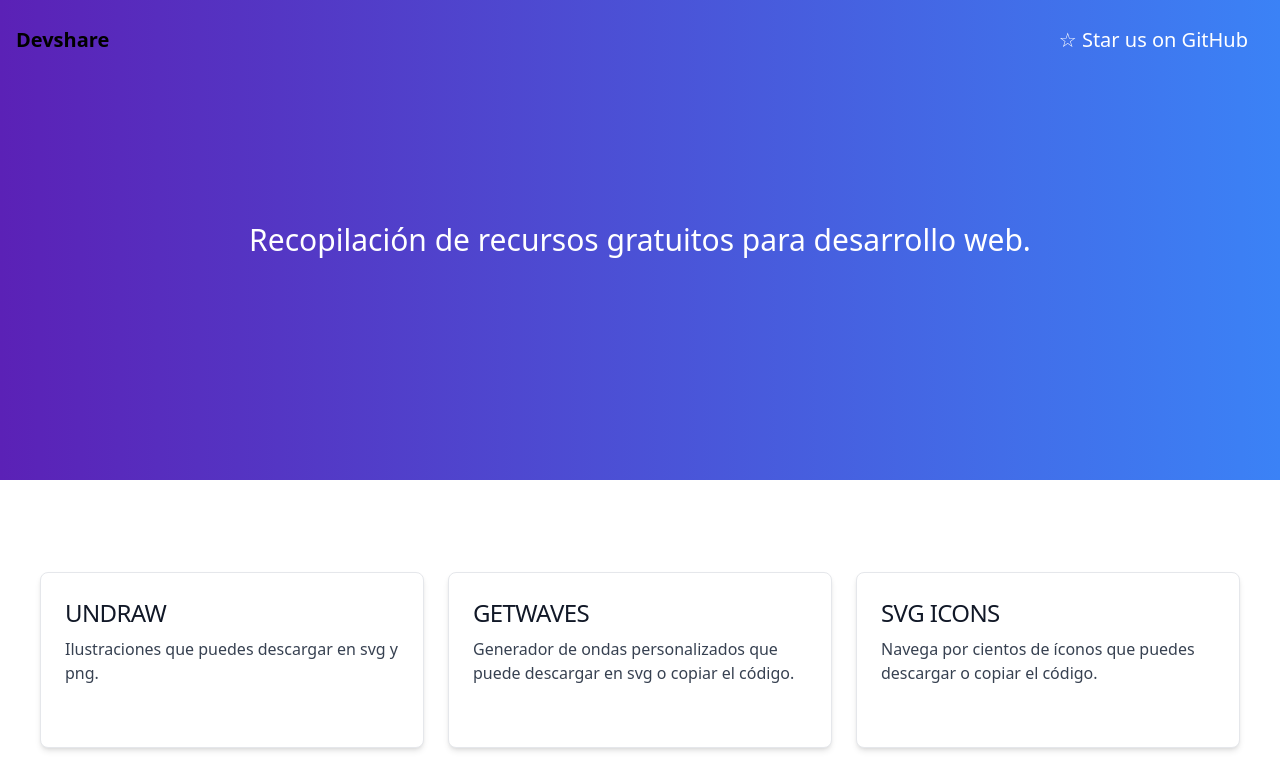
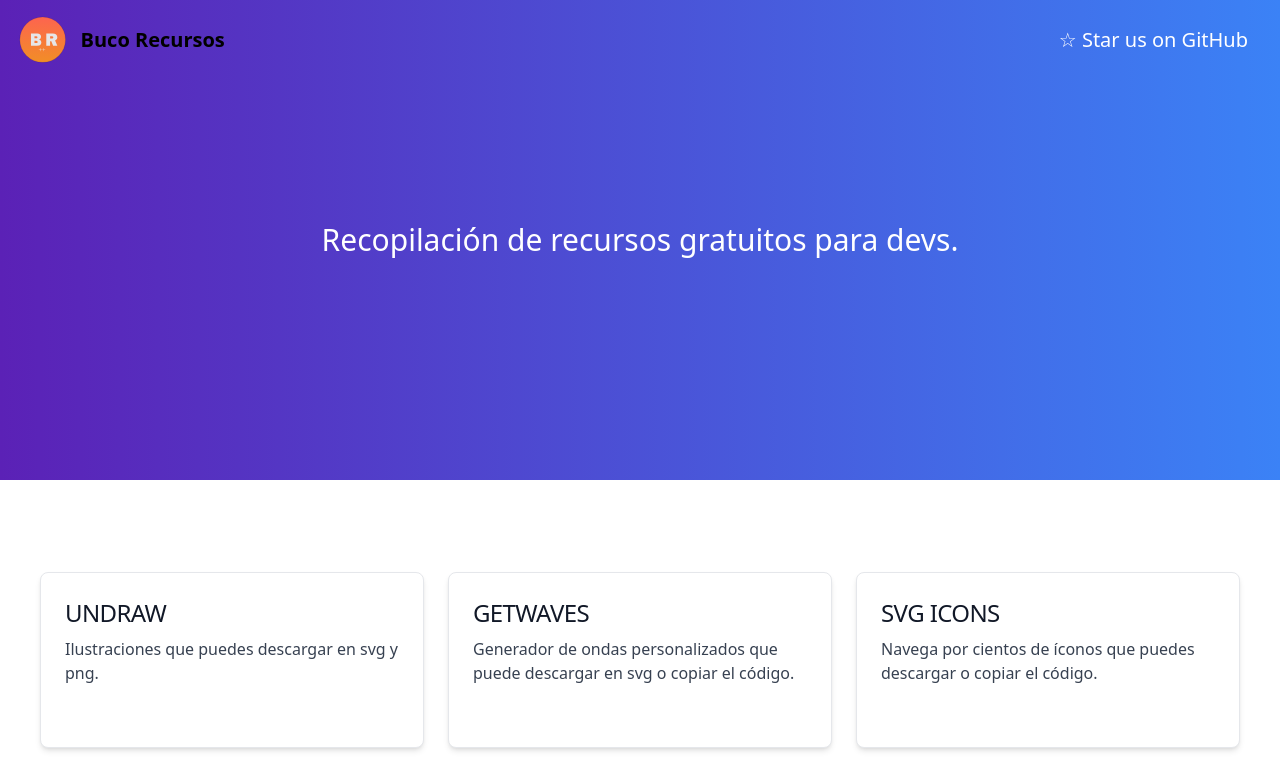
Before and after one commit to omarcardoze/bucorecursos, a Next.js app: page / in a window 1280 px wide. Shown: the top 770 px of the page. Built offline with nearby package versions, Linux system fonts and the light colour scheme.

Commit message:
Change project name and add logo

```diff
--- a/components/HeadPage.tsx
+++ b/components/HeadPage.tsx
@@ -3,26 +3,13 @@ import Head from 'next/head'
 const HeadPage = () => {
   return (
     <Head>
-      <title>Dir Repo</title>
-      <meta
-        name='description'
-        content='Proyecto que busca potenciar la contribuciones a proyectos open source'
-      />
+      <title>Buco Recursos</title>
+      <meta name='description' content='Directorio de recursos para programadores' />
       <meta property='og:title' content='Comunidad de desarrollo en español' />
       <meta property='og:type' content='website' />
       <meta property='og:image' content='/opengraph-ops.jpg' />
-      <meta property='og:url' content='https://dirrepo.vercel.app' />
+      <meta property='og:url' content='https://bucorecursos.vercel.app' />
       <link rel='icon' href='/favicon.ico' />
-
-      <meta name='twitter:card' content='summary_large_image' />
-      <meta property='twitter:domain' content='dirrepo.vercel.app' />
-      <meta property='twitter:url' content='https://dirrepo.vercel.app' />
-      <meta name='twitter:title' content='Comunidad de desarrollo en español' />
-      <meta
-        name='twitter:description'
-        content='Proyecto que busca potenciar la contribuciones a proyectos open source'
-      />
-      <meta name='twitter:image' content='https://dirrepo.vercel.app' />
     </Head>
   )
 }
--- a/components/NavBar.tsx
+++ b/components/NavBar.tsx
@@ -2,14 +2,10 @@ export const Navbar = () => {
   return (
     <nav className='w-full flex justify-center px-2 sm:px-4 py-2.5 bg-transparent absolute top-0'>
       <div className='container flex flex-wrap items-center justify-between mx-auto'>
-        <a href='https://flowbite.com/' className='flex items-center'>
-          {/* <img
-            src='#'
-            className='h-6 mr-3 sm:h-9'
-            alt='Logo'
-          /> */}
+        <a href='https://bucorecursos.vercel.app/' className='flex items-center'>
+          <img src='/logo.svg' className='h-6 mr-3 sm:h-14' alt='Logo' />
           <span className='self-center text-xl font-semibold whitespace-nowrap dark:text-white'>
-            Devshare
+            Buco Recursos
           </span>
         </a>
 
--- a/pages/index.tsx
+++ b/pages/index.tsx
@@ -4,6 +4,7 @@ import { Resources } from '../types'
 import { Header } from '../components/Header'
 import ResourcesList from '../components/ResourcesList'
 import { Footer } from '../components/Footer'
+import HeadPage from '../components/HeadPage'
 
 interface Props {
   resources: Resources[]
@@ -20,8 +21,9 @@ export const getStaticProps: GetStaticProps<Props> = async () => {
 
 const ResourcesPage = ({ resources }: Props) => {
   return (
-    <div className='h-auto w-auto flex flex-col items-center bg-white'>
-      <Header title='Recopilación de recursos gratuitos para desarrollo web.' />
+    <div className='flex flex-col items-center bg-white'>
+      <HeadPage />
+      <Header title='Recopilación de recursos gratuitos para devs.' />
       <ResourcesList resources={resources} />
       <Footer />
     </div>
```
Also changed, not shown: public/logo.svg (added), 1 other file (tests, documents, lock files or other folders).
